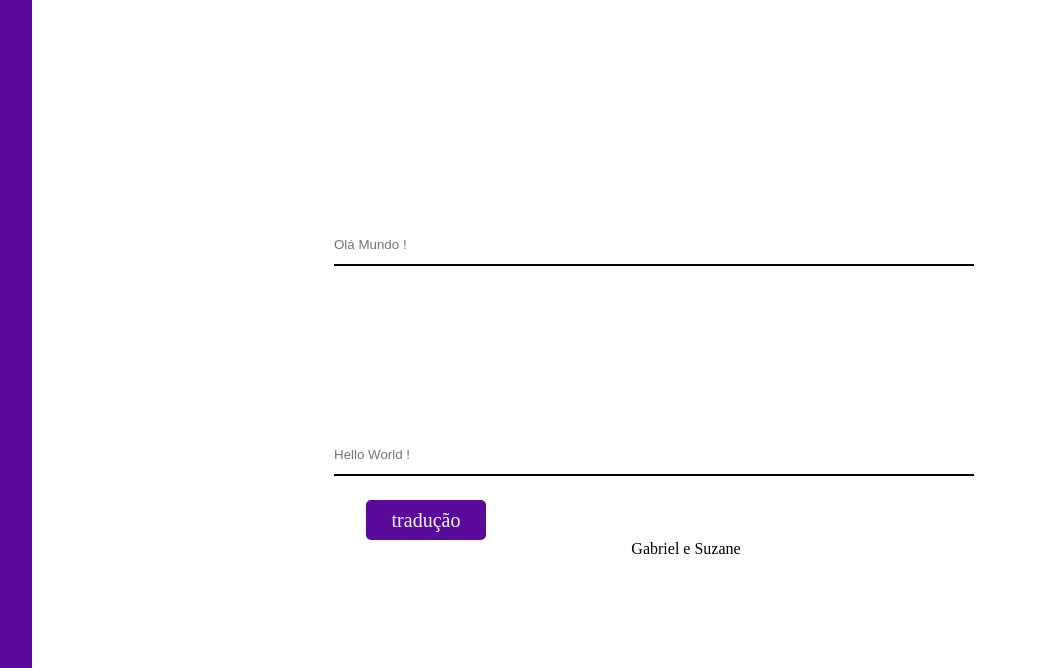
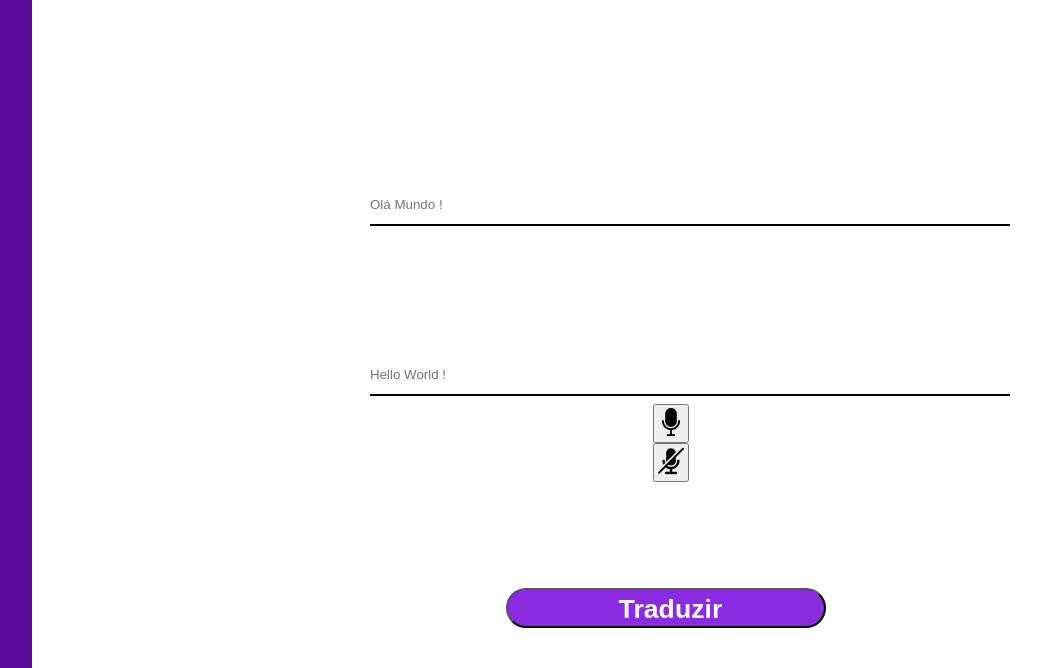
Before and after one commit to ssuzane/projeto-03, a plain HTML site: page index.html in a window 1280 px wide. Shown: the part 132-800 px from the top of the page, without its empty margins (18-1059 px from the left). Drawn offline with Linux system fonts and the light colour scheme; a web font is replaced by a local one.

Commit message:
terminado o texto de voz

```diff
--- a/index.html
+++ b/index.html
@@ -1,18 +1,32 @@
 <!DOCTYPE html>
 <html lang="pt-br">
 <head>
+
     <meta charset="UTF-8">
     <meta http-equiv="X-UA-Compatible" content="IE=edge">
     <meta name="viewport" content="width=device-width, initial-scale=1.0">
     <link rel="stylesheet" href="style.css">
     <link rel="shortcut icon" href="img/iconfav.svg" type="image/x-icon">
     <script src="./main.js" defer></script>
+    <script src="https://kit.fontawesome.com/cf6fa412bd.js" crossorigin="anonymous"></script>
     <title>TopLingo</title>
+
 </head>
+
 <body>
 
     <header>
+
         <div class="faixa"></div>
+        <div class="button">
+            <div class="ball"></div>
+        </div>
+        <script>
+            document.querySelector('.ball').addEventListener('click', (e)=>{
+                e.target.classList.toggle('ball-move');
+                document.body.classList.toggle('dark');
+            });
+        </script>
 
     </header>
 
@@ -37,14 +51,18 @@
         </div>
 
 
+        <div class="btnVoz">
+            <button id="btnfalarVoz"><img src="./img/ligado.png" alt="Microfone ligado"></button>
+            <button id="btnpararVoz"><img src="./img/desligado.png" alt="Microfone desligado"></button>
 
-
+        </div>
 
     </main>
 
     <footer>
-        <button class="botao" id="traduz"><p>tradução</p></button>
-        <p class="rodape">Gabriel e Suzane</p>
+        <button class="traduzir">
+            <H1>Traduzir</H1>
+        </button>
     </footer>
 </body>
 </html>
--- a/main.js
+++ b/main.js
@@ -1 +1,19 @@
-'use scrit'
+'use strict'
+
+//usando a Api do mdn para voz : https://developer.mozilla.org/en-US/docs/Web/API/Web_Speech_API
+
+//criando as variaveis
+const AreadeFala = document.querySelector("#br")
+const btnFalar = document.querySelector("#btnfalarVoz")
+const btnParaFalar = document.querySelector("#btnParaFalar")
+
+
+//dividindo o reconhecimento de voz
+class speedchAi{
+
+    constructor(){
+        const SpeedToText = window.SpeechRecognition || window.webkitSpeechRecognition
+
+    }
+
+}
--- a/style.css
+++ b/style.css
@@ -1,5 +1,4 @@
 @import url('https://fonts.googleapis.com/css2?family=Inter:wght@700&display=swap');
-@import url('https://fonts.googleapis.com/css2?family=Lexend+Giga:wght@100..900&family=Madimi+One&display=swap');
 
 *{
     margin: 0;
@@ -8,9 +7,41 @@
 }
 
 body{
+    display: flex;
     position: fixed;
+    background-color: #ffffff;
+    width: 100%;
+    height: 100%;
+    transition: background 1s;
 }
-
+.button{
+    position: relative;
+    width: 100px;
+    height: 40px;
+    position: relative;
+    left: 190vh;
+    top: 5%;
+    border-radius: 25px;
+    box-shadow: 0 0 2.5px 0 #39a2db59;
+    cursor: pointer;
+    background-color: #ffffff;
+}
+.ball{
+    position: absolute;
+    top: 0;
+    left: 0;
+    width: 40px;
+    height: 100%;
+    border-radius: 50%;
+    background-color:#5B0B9B ;
+    transition: left 1s;
+}
+.ball-move{
+    left: calc(100% - 40px);
+}
+.dark{
+    background-color: black;
+}
 
 .title{
     font-family: 'Inter';
@@ -20,7 +51,7 @@ body{
     align-items: center;
     display: flex;
     position: relative;
-    left: 50%;
+    left: 45%;
 }
 
 
@@ -41,10 +72,11 @@ body{
     justify-content: center;
     align-items: center;
     display: grid;
-    margin-top: 30vh;
+    margin-top: 25vh;
     position: relative;
-    left: 55%;
+    left: 45%;
     padding-bottom: 20vh;
+    cursor: pointer;
 
 }
 
@@ -71,23 +103,9 @@ body{
     bottom: 10%;
 }
 
-.en{
-    justify-content: center;
-    align-items: center;
-    display: grid;
-    margin-top: 1vh;
-    position: relative;
-    left: 55%;
-}
 
-.en > input{
-    display: grid;
-    width: 47vw;
-    height: 5vh;
-    outline: 0;
-    background-color: none;
-    border: none;
-}
+
+
 .lineblack2{
     display: grid;
     width: 50vw;
@@ -99,34 +117,65 @@ body{
     display: flex;
 }
 
-.rodape{
+.traduzir{
+    width: 40vh;
+    height: 5vh;
     position: relative;
-    left: 60%;
-    top: 30%;
+    display: flex;
+    right: 27vh;
+    top: 90%;
+    background-color: blueviolet;
+    color: white;
+    border-radius: 25px;
+    cursor: pointer;
+}
+
+.traduzir > h1{
+    display: flex;
+    position: relative;
+    left: 35%;
+    top: 10%;
+}
+
+.btnVoz{
+
+    justify-content: center;
     align-items: center;
-   justify-content: center;
-   display: flex;
+    display: grid;
+    margin-top: 1vh;
+    position: relative;
+    left: 45%;
+    bottom: 5vh;
+    cursor: pointer;
 
 }
 
-.botao{
-    position: relative;
-    left: 60%;
-    top: 30%;
-    align-items: center;
-   justify-content: center;
-   display: flex;
-   height: 5vh;
-   width: 15vh;
-   margin-top: 3vh;
-   background-color: #5B0B9B;
-   border-radius: 5px;
-   cursor: pointer;
-   border: none;
+.btnVoz {
+    display: grid;
+    width: 47vw;
+    height: 5vh;
+    outline: 0;
+    background-color: none;
+    border: none;
 }
 
-.botao p{
-    font-size: 20px;
-    color: aliceblue;
-    font-family: 'Madimi One';
+.en > input{
+    display: grid;
+    width: 47vw;
+    height: 5vh;
+    outline: 0;
+    background-color: none;
+    border: none;
 }
+
+.en{
+    justify-content: center;
+    align-items: center;
+    display: grid;
+    margin-top: 1vh;
+    position: relative;
+    left: 45%;
+    bottom: 5vh;
+    cursor: pointer;
+
+}
```
Also changed, not shown: img/desligado.png (added), img/ligado.png (added), 1 other file.
